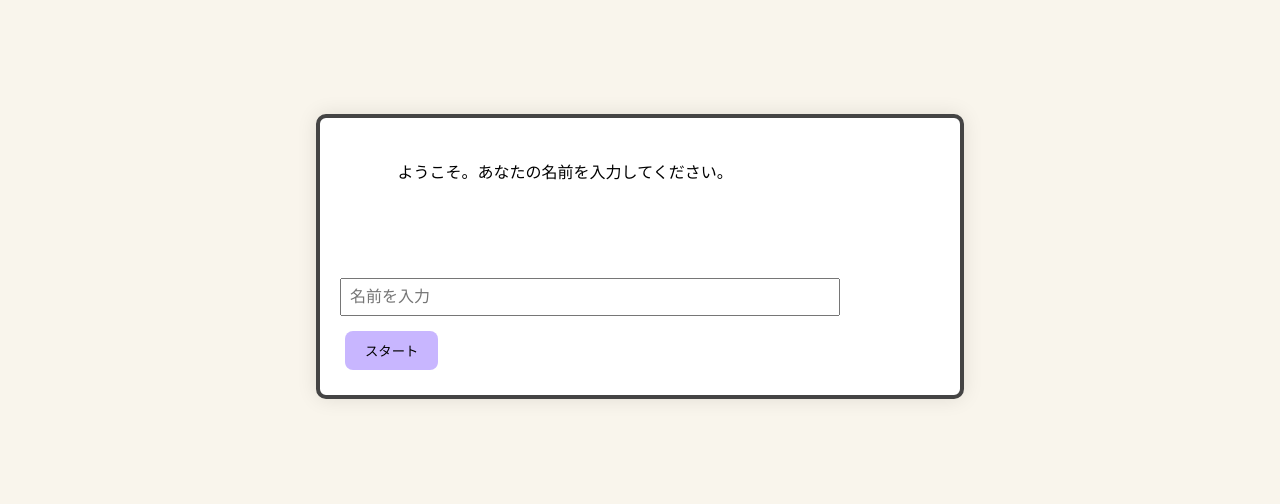
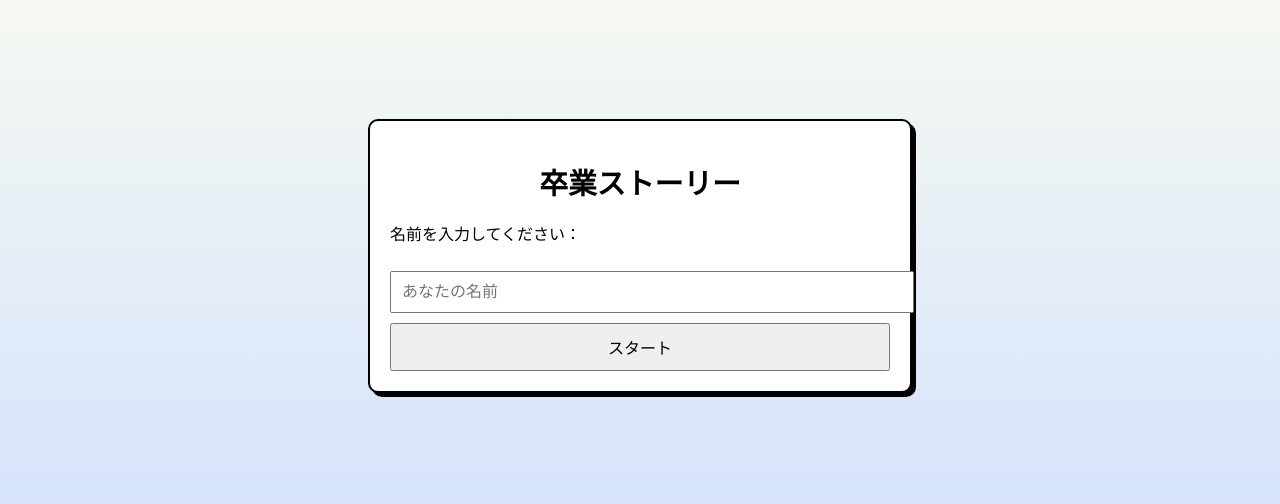
Before and after one commit to beautifulrainbow2025/graduation-story, a plain HTML site: page index.html in a window 1280 px wide. Shown: the part 144-648 px from the top of the page. Drawn offline with Linux system fonts and the light colour scheme.

Commit message:
Add files via upload

```diff
--- a/index.html
+++ b/index.html
@@ -1,99 +1,97 @@
 <!DOCTYPE html>
 <html lang="ja">
 <head>
-  <meta charset="UTF-8">
-  <title>卒業ストーリー RPG風</title>
-  <meta name="viewport" content="width=device-width, initial-scale=1.0">
+  <meta charset="UTF-8" />
+  <meta name="viewport" content="width=device-width, initial-scale=1.0"/>
+  <title>卒業ストーリーRPG</title>
   <style>
     body {
-      background-color: #f9f5ec;
-      font-family: "MS Gothic", monospace;
       margin: 0;
-      padding: 0;
+      font-family: "MS PGothic", sans-serif;
+      background: linear-gradient(#ffe, #cdf);
       display: flex;
+      flex-direction: column;
+      align-items: center;
       justify-content: center;
-      align-items: center;
       height: 100vh;
       overflow: hidden;
     }
-    #game {
-      background-color: #ffffff;
-      border: 4px solid #444;
+
+    .window {
+      background: white;
+      border: 2px solid black;
       border-radius: 10px;
       padding: 20px;
       width: 90%;
-      max-width: 600px;
-      box-shadow: 0 0 20px rgba(0,0,0,0.1);
-      position: relative;
+      max-width: 500px;
+      box-shadow: 4px 4px 0 black;
+      animation: fadeIn 1s ease-out;
     }
-    #dialogue {
-      min-height: 120px;
-      white-space: pre-wrap;
-      margin-bottom: 20px;
+
+    h1 {
+      text-align: center;
+      font-size: 1.8rem;
+    }
+
+    input, button {
+      width: 100%;
+      margin-top: 10px;
+      padding: 10px;
+      font-size: 1rem;
+    }
+
+    #story {
+      margin-top: 20px;
+      white-space: pre-line;
       line-height: 1.5;
+      animation: fadeIn 1s ease-out;
     }
-    .fade-in {
-      animation: fadeIn 1s ease-in-out;
-    }
+
     @keyframes fadeIn {
-      from { opacity: 0; transform: scale(0.95); }
-      to { opacity: 1; transform: scale(1); }
-    }
-    .choice {
-      margin-top: 10px;
-    }
-    button {
-      font-family: "MS Gothic", monospace;
-      background-color: #c8b6ff;
-      border: none;
-      padding: 10px 20px;
-      margin: 5px;
-      border-radius: 8px;
-      cursor: pointer;
-      transition: background 0.3s ease;
-    }
-    button:hover {
-      background-color: #b8a0ff;
-    }
-    #nameInput {
-      width: 80%;
-      padding: 8px;
-      font-size: 1em;
-      margin-bottom: 10px;
-    }
-    audio {
-      position: absolute;
-      bottom: 10px;
-      left: 10px;
+      from { opacity: 0; transform: translateY(20px); }
+      to { opacity: 1; transform: translateY(0); }
     }
   </style>
 </head>
 <body>
-  <div id="game">
-    <div id="dialogue">
-      ようこそ。あなたの名前を入力してください。
+  <div class="window">
+    <h1>卒業ストーリー</h1>
+    <div id="inputArea">
+      <p>名前を入力してください：</p>
+      <input type="text" id="nameInput" placeholder="あなたの名前" />
+      <button onclick="startStory()">スタート</button>
     </div>
-    <div id="inputArea">
-      <input type="text" id="nameInput" placeholder="名前を入力">
-      <br>
-      <button onclick="startGame()">スタート</button>
+    <div id="storyArea" style="display: none;">
+      <div id="story"></div>
     </div>
-    <div id="choices" style="display: none;"></div>
-    <audio id="bgm" src="https://cdn.pixabay.com/download/audio/2022/10/05/audio_d00576064a.mp3?filename=graduation-piano-122088.mp3" autoplay loop></audio>
   </div>
 
+  <audio id="bgm" loop>
+    <source src="https://cdn.pixabay.com/audio/2023/04/19/audio_812dde726d.mp3" type="audio/mpeg" />
+  </audio>
+
   <script>
-    let playerName = '';
-    const dialogue = document.getElementById('dialogue');
-    const inputArea = document.getElementById('inputArea');
-    const choices = document.getElementById('choices');
+    const bgm = document.getElementById("bgm");
 
-    function typeText(text, callback) {
-      let i = 0;
-      dialogue.innerText = '';
-      const speed = 30;
-      const interval = setInterval(() => {
-        dialogue.innerText += text[i];
-        i++;
-        if (i >= text.length) {
-          clearInterval(inter
+    function startStory() {
+      const name = document.getElementById("nameInput").value.trim();
+      if (!name) {
+        alert("名前を入力してください！");
+        return;
+      }
+
+      document.getElementById("inputArea").style.display = "none";
+      document.getElementById("storyArea").style.display = "block";
+
+      const story = `${name}は今日、卒業の日を迎えた。\n\n校舎の廊下には、たくさんの思い出が詰まっている。\n\n誰に最後の手紙を渡そうか…？\n\n１．親友に渡す\n２．ずっと好きだったあの人に渡す`;
+
+      document.getElementById("story").textContent = story;
+
+      // ユーザー操作後に再生：自動再生ブロック対策済み
+      bgm.play().catch(err => {
+        console.log("BGM再生できませんでした:", err);
+      });
+    }
+  </script>
+</body>
+</html>
```
